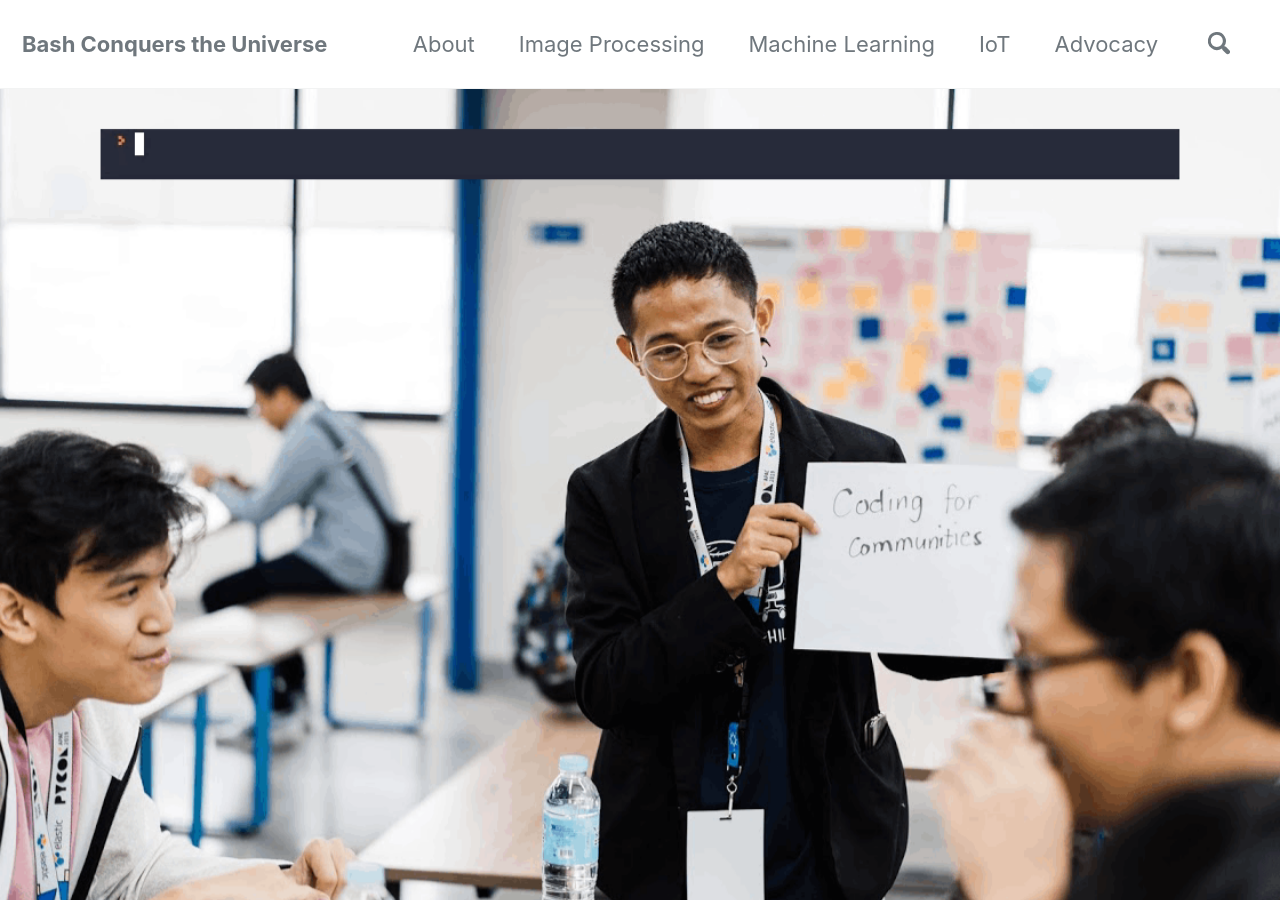
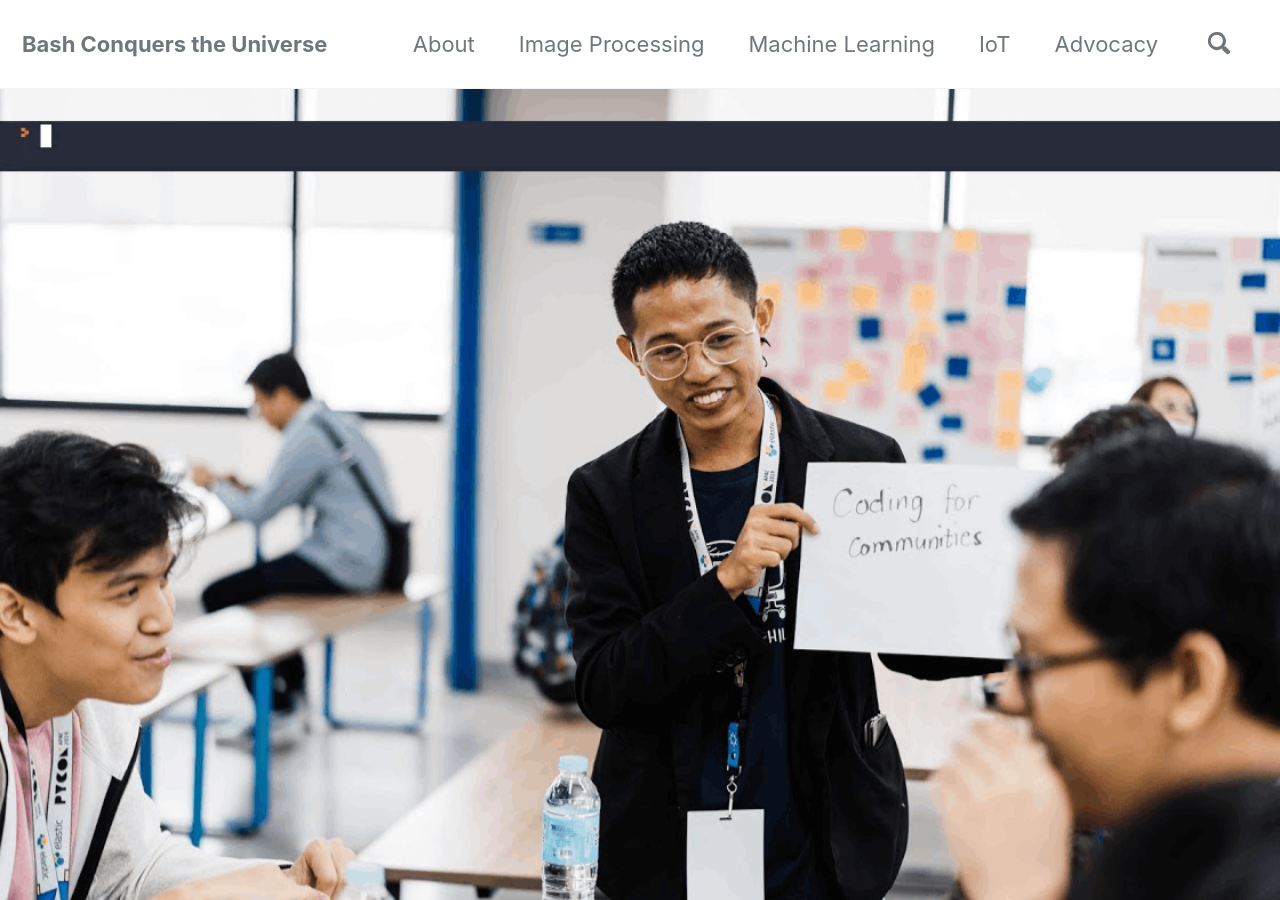
Before and after one commit to albertyumol/albertyumol.github.io, a Jekyll site: the page built from index.html, in a window 1280 px wide and 900 px high. Built offline with Jekyll 4.4.1, drawn with Linux system fonts in a browser that asks for light colours; cached includes are drawn as plain includes; the list of posts is cut into pages by our own code.

Commit message:
Setting newer gif header.

```diff
--- a/index.html
+++ b/index.html
@@ -2,5 +2,5 @@
 layout: home
 author_profile: true
 header:
-  image: "images/code.gif"
+  image: "images/code(2).gif"
 ---
```
Also changed, not shown: images/code(2).gif (added).
